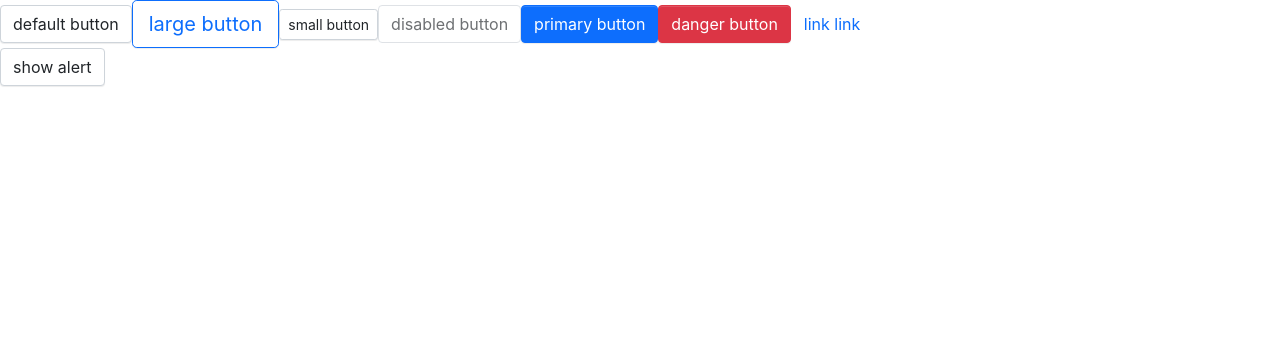
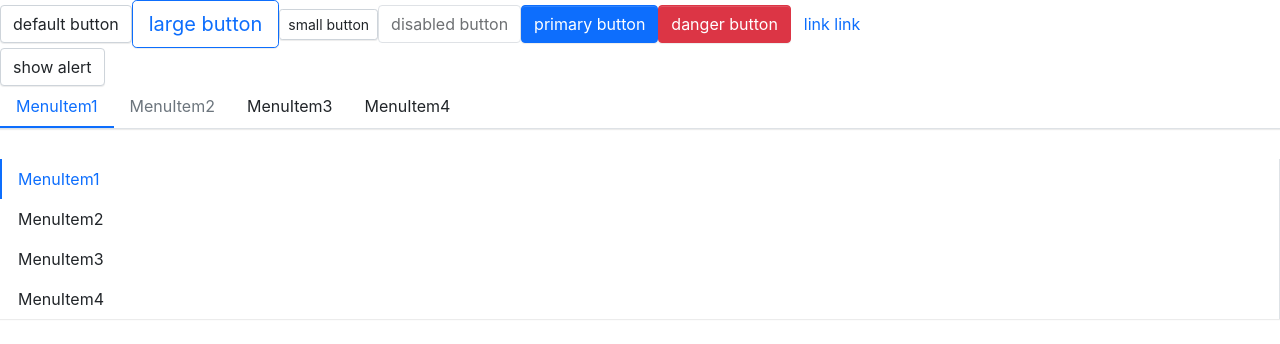
Before and after one commit to lvke210/iuui, a React (Create React App) app: page / in a window 1280 px wide. Shown: the top 344 px of the page. Built offline with nearby package versions, Linux system fonts and the light colour scheme.

Commit message:
feature: MenuItem

```diff
--- a/src/App.tsx
+++ b/src/App.tsx
@@ -1,6 +1,8 @@
 import React, { useState } from "react";
 import Button from "./components/button/button";
 import Alert from "./components/alert/alert";
+import Menu from "./components/menu/menu";
+import MenuItem from "./components/menu/menuItem";
 const App: React.FC = () => {
   function hclick() {
     console.log("click");
@@ -24,11 +26,26 @@
       <br />
 
       <Alert visible={visible} title="test" onCancel={() => setVisible(!visible)}>
-        hello alert
+        alert
       </Alert>
       <Button onClick={() => setVisible(!visible)}>show alert</Button>
 
       <br />
+      <Menu defaultIndex={0}>
+        <MenuItem index={0}> MenuItem1</MenuItem>
+        <MenuItem index={1} disabled={true}>
+          MenuItem2
+        </MenuItem>
+        <MenuItem index={2}> MenuItem3</MenuItem>
+        <MenuItem index={3}> MenuItem4</MenuItem>
+      </Menu>
+
+      <Menu defaultIndex={0} mode="vertical">
+        <MenuItem> MenuItem1</MenuItem>
+        <MenuItem>MenuItem2</MenuItem>
+        <MenuItem> MenuItem3</MenuItem>
+        <MenuItem> MenuItem4</MenuItem>
+      </Menu>
     </div>
   );
 };
--- a/src/components/alert/alert.tsx
+++ b/src/components/alert/alert.tsx
@@ -16,8 +16,6 @@
 
 const Alert: React.FC<AlertProps> = (props) => {
   const { visible, children, className, type, title, onCancel, showClocseIcon } = props;
-  console.log(onCancel);
-
   const classes = classNames("alert", className, {
     [`alert-${type}`]: type,
   });
--- /dev/null
+++ b/src/components/menu/_menu.scss
@@ -0,0 +1,39 @@
+.menu{
+  display: flex;
+  flex-wrap: wrap;
+  padding-left: 0;
+  margin-bottom: 30px;
+  list-style: none;
+  border-bottom: $menu-border-width solid $menu-border-color;
+  box-shadow: $menu-box-shadow;
+  .menu-item{
+    padding: $menu-item-padding-y $menu-item-padding-x;
+    cursor: pointer;
+    transition:  $menu-transition;
+    &:hover,&focus{
+      text-decoration: none;
+    }
+    &.is-disabled {
+      pointer-events: none;
+      color: $menu-item-disabled-color;
+      cursor: default;
+    }
+    &.is-active,&:hover{
+      color:$menu-item-active-color;
+      border-bottom: $menu-item-active-border-width solid $menu-item-active-color;
+    }
+  }
+}
+
+.menu-vertical {
+  flex-direction: column;
+  border-bottom: 0px;
+  border-right:$menu-border-width solid $menu-border-color ;
+  .menu-item{
+    border-left:$menu-item-active-border-width solid transparent ;
+    &.is-active,&:hover{
+      border-bottom: 0px;
+      border-left: $menu-item-active-border-width solid $menu-item-active-color;
+    }
+  }
+}
--- /dev/null
+++ b/src/components/menu/menu.tsx
@@ -0,0 +1,65 @@
+import React, { createContext, useState } from "react";
+import classNames from "classnames";
+import { MenuItemProps } from "./menuItem";
+
+export type MenuMode = "horizontal" | "vertical";
+export type selectCallback = (selectedIndex: number) => void;
+export interface MenuProps {
+  defaultIndex?: number;
+  className?: string;
+  mode?: MenuMode;
+  style?: React.CSSProperties;
+  onSelect?: selectCallback;
+}
+
+interface IMenuContext {
+  index: number;
+  onSelect?: selectCallback;
+}
+export const MenuContext = createContext<IMenuContext>({ index: 0 });
+
+const Menu: React.FC<MenuProps> = (props) => {
+  const { defaultIndex, className, mode, style, onSelect, children } = props;
+  const [curActive, setActive] = useState(defaultIndex);
+
+  const handleClick = (index: number) => {
+    setActive(index);
+    if (onSelect) {
+      onSelect(index);
+    }
+  };
+
+  const passedContext: IMenuContext = {
+    index: curActive ? curActive : 0,
+    onSelect: handleClick,
+  };
+  const classes = classNames("menu", className, {
+    "menu-vertical": mode === "vertical",
+  });
+
+  const renderChildren = () => {
+    return React.Children.map(children, (child, index) => {
+      const childElement = child as React.FunctionComponentElement<MenuItemProps>;
+      const { displayName } = childElement.type;
+      if (displayName === "MenuItem") {
+        return React.cloneElement(childElement, {
+          index,
+        });
+      } else {
+        console.error("Warning: Menu has a child which is not a MEnuItem component");
+      }
+    });
+  };
+
+  return (
+    <ul className={classes} style={style} data-testid="test-menu">
+      <MenuContext.Provider value={passedContext}>{renderChildren()}</MenuContext.Provider>
+    </ul>
+  );
+};
+
+Menu.defaultProps = {
+  mode: "horizontal",
+  defaultIndex: 0,
+};
+export default Menu;
--- /dev/null
+++ b/src/components/menu/menuItem.tsx
@@ -0,0 +1,36 @@
+import React, { useContext } from "react";
+import classNames from "classnames";
+import { MenuContext } from "./menu";
+
+export interface MenuItemProps {
+  index?: number;
+  disabled?: boolean;
+  className?: string;
+  style?: React.CSSProperties;
+}
+
+const MenuItem: React.FC<MenuItemProps> = (props) => {
+  const { className, style, children, disabled, index } = props;
+
+  const context = useContext(MenuContext);
+
+  const classes = classNames("menu-item", className, {
+    "is-disabled": disabled,
+    "is-active": index === context.index,
+  });
+
+  const handleClick = () => {
+    if (context.onSelect && !disabled && typeof index === "number") {
+      context.onSelect(index);
+    }
+  };
+
+  return (
+    <li className={classes} style={style} onClick={handleClick}>
+      {children}
+    </li>
+  );
+};
+
+MenuItem.displayName = "MenuItem";
+export default MenuItem;
--- a/src/styles/index.scss
+++ b/src/styles/index.scss
@@ -11,4 +11,7 @@
 @import "../components/button/button";
 
 //alert
-@import "../components/alert/alert"
+@import "../components/alert/alert";
+
+//alert
+@import "../components/menu/menu";
```
Also changed, not shown: 1 other file (tests, documents, lock files or other folders).
